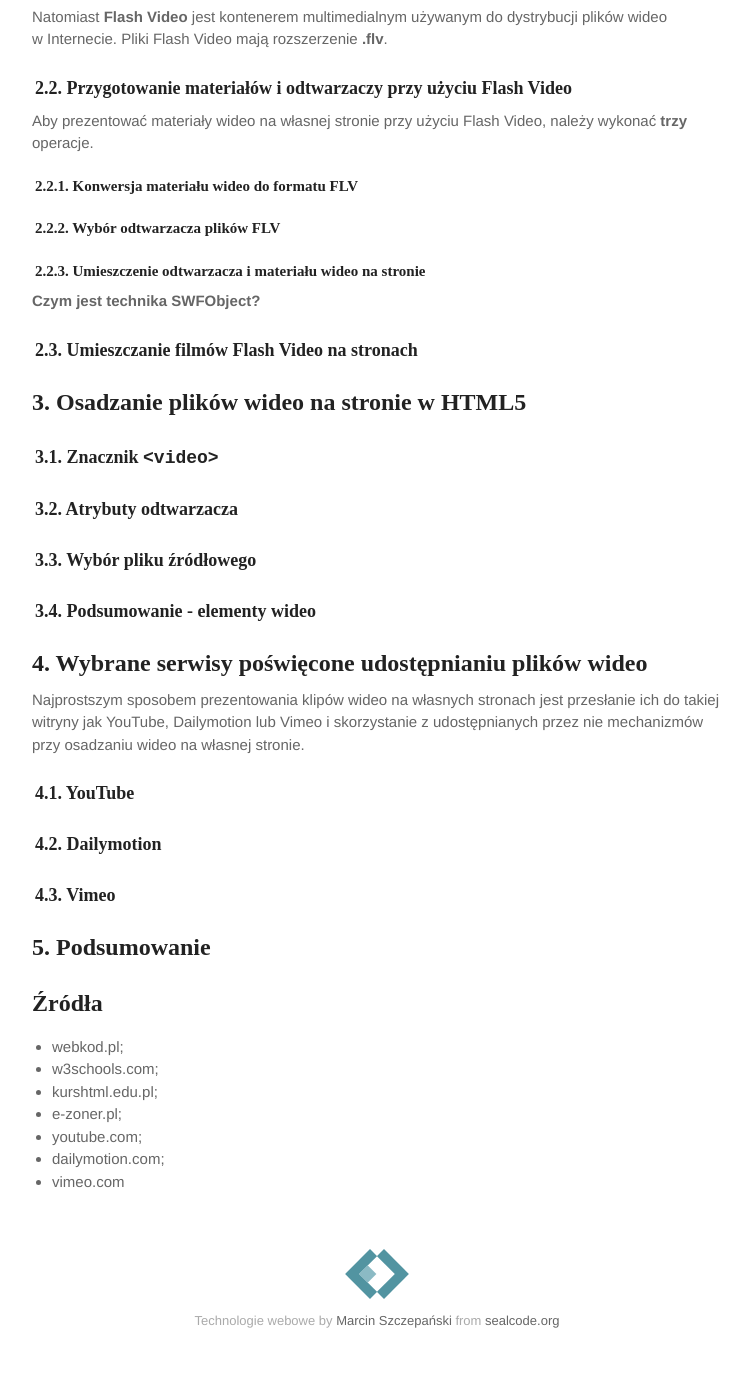
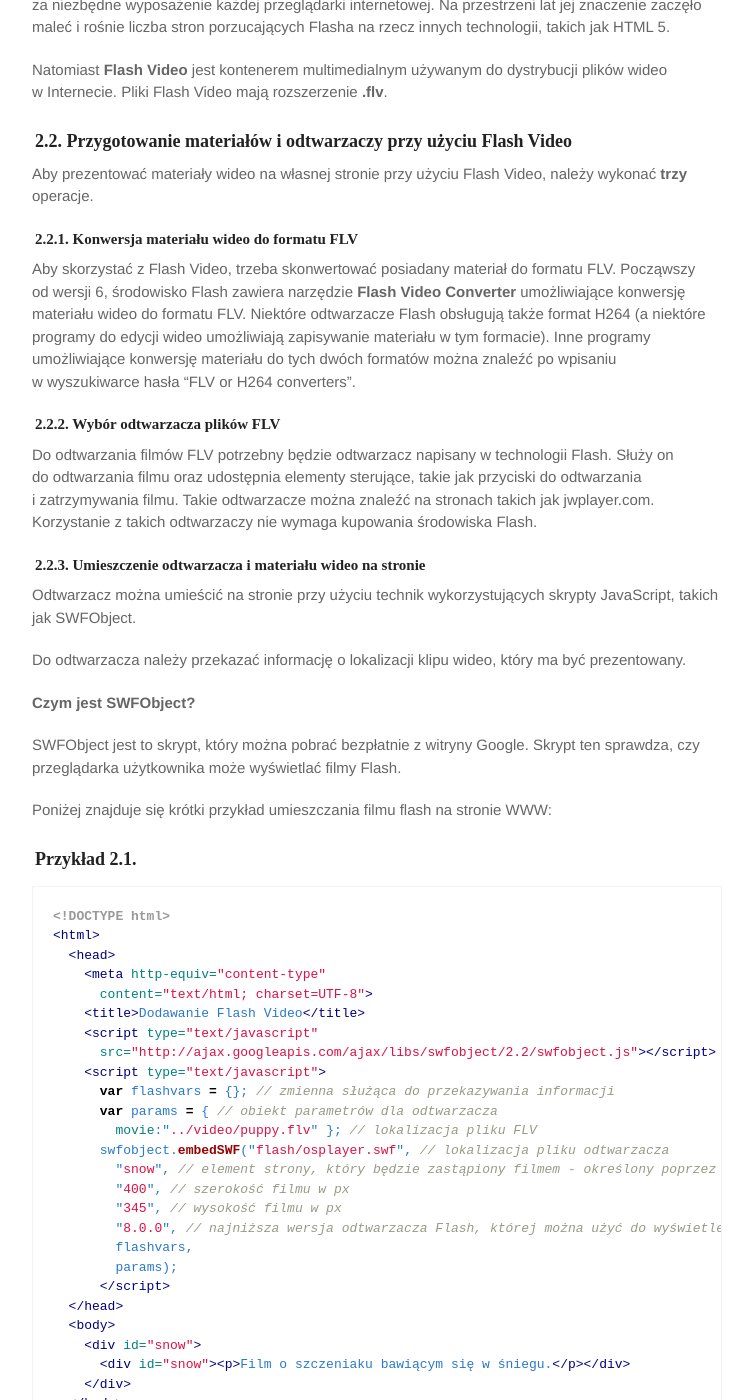
Before and after one commit to marcin-szczepanski/TWE, a Jekyll site: the page built from zajecia/1A/wideo_www.md, in a window 1280 px wide and 1400 px high, scrolled down 1727 px. Shown: the whole window, without its empty margins (263-1016 px from the left). Built offline with Jekyll 4.4.1, drawn with Linux system fonts in a browser that asks for light colours; some web fonts are replaced; before the commit the page ends 3087 px from its top, so only the background shows below that; some of the changed text lies outside the part shown.

Commit message:
Add point 2. - wideo_www

````diff
--- a/zajecia/1A/wideo_www.md
+++ b/zajecia/1A/wideo_www.md
@@ -66,6 +66,9 @@
 
 ## 2. Jak to się robiło kiedyś? - czyli słów kilka o&nbsp;filmach Flash Video
 
+Aktualnie już nie używa się tej technologii i&nbsp;poniżej przedstawiony sposób osadzania
+plików FLV na&nbsp;stronie na&nbsp;najnowszych przeglądarkach już nie jest wspierany.
+
 ### 2.1. Czym jest Flash Video?
 
 W dużym skrócie **Flash** to wtyczka do&nbsp;przeglądarek internetowych od&nbsp;Adobe, która&nbsp;umożliwia wyświetlanie określonych typów zawartości.
@@ -82,23 +85,67 @@
 
 #### 2.2.1. Konwersja materiału wideo do&nbsp;formatu FLV
 
-
+Aby skorzystać z&nbsp;Flash Video, trzeba skonwertować posiadany materiał do&nbsp;formatu FLV.
+Począwszy od&nbsp;wersji 6, środowisko Flash zawiera narzędzie **Flash Video Converter** umożliwiające
+konwersję materiału wideo do&nbsp;formatu FLV.
+Niektóre odtwarzacze Flash obsługują także format H264 (a&nbsp;niektóre programy do&nbsp;edycji
+wideo umożliwiają zapisywanie materiału w&nbsp;tym formacie).
+Inne programy umożliwiające konwersję materiału do&nbsp;tych dwóch formatów można znaleźć
+po&nbsp;wpisaniu w&nbsp;wyszukiwarce hasła "FLV or H264 converters".
 
 #### 2.2.2. Wybór odtwarzacza plików FLV
 
-
+Do odtwarzania filmów FLV potrzebny będzie odtwarzacz napisany w&nbsp;technologii Flash.
+Służy on do&nbsp;odtwarzania filmu oraz&nbsp;udostępnia elementy sterujące, takie jak
+przyciski do&nbsp;odtwarzania i&nbsp;zatrzymywania filmu.
+Takie odtwarzacze można znaleźć na&nbsp;stronach takich jak jwplayer.com.
+Korzystanie z&nbsp;takich odtwarzaczy nie&nbsp;wymaga kupowania środowiska Flash.
 
 #### 2.2.3. Umieszczenie odtwarzacza i&nbsp;materiału wideo na&nbsp;stronie
 
+Odtwarzacz można umieścić na&nbsp;stronie przy użyciu technik wykorzystujących skrypty JavaScript,
+takich jak SWFObject.
 
+Do odtwarzacza należy przekazać informację o lokalizacji klipu wideo, który ma być prezentowany.
 
-**Czym jest technika SWFObject?**
+**Czym jest SWFObject?**
 
+SWFObject jest to skrypt, który można pobrać bezpłatnie z&nbsp;witryny Google.
+Skrypt ten sprawdza, czy przeglądarka użytkownika może wyświetlać filmy Flash.
 
+Poniżej znajduje się krótki przykład umieszczania filmu flash na&nbsp;stronie WWW:
 
-### 2.3. Umieszczanie filmów Flash Video na&nbsp;stronach
+### Przykład 2.1.
 
-
+```html
+<!DOCTYPE html>
+<html>
+  <head>
+    <meta http-equiv="content-type"
+      content="text/html; charset=UTF-8">
+    <title>Dodawanie Flash Video</title>
+    <script type="text/javascript"
+      src="http://ajax.googleapis.com/ajax/libs/swfobject/2.2/swfobject.js"></script>
+    <script type="text/javascript">
+      var flashvars = {}; // zmienna służąca do przekazywania informacji
+      var params = { // obiekt parametrów dla odtwarzacza
+        movie:"../video/puppy.flv" }; // lokalizacja pliku FLV
+      swfobject.embedSWF("flash/osplayer.swf", // lokalizacja pliku odtwarzacza
+        "snow", // element strony, który będzie zastąpiony filmem - określony poprzez id
+        "400", // szerokość filmu w px
+        "345", // wysokość filmu w px
+        "8.0.0", // najniższa wersja odtwarzacza Flash, której można użyć do wyświetlenia filmu
+        flashvars,
+        params);
+      </script>
+  </head>
+  <body>
+    <div id="snow">
+      <div id="snow"><p>Film o szczeniaku bawiącym się w śniegu.</p></div>
+    </div>
+  </body>
+</html>
+```
 
 ## 3. Osadzanie plików wideo na stronie w HTML5
 
````
